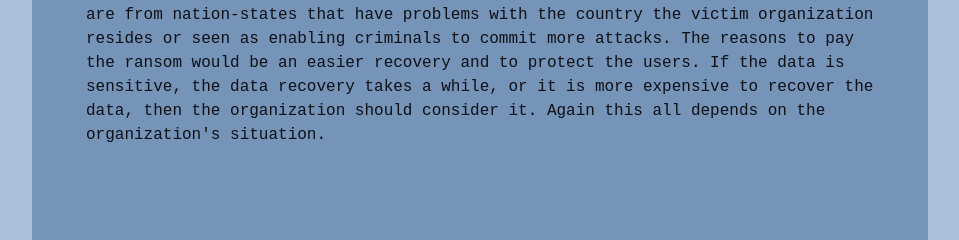
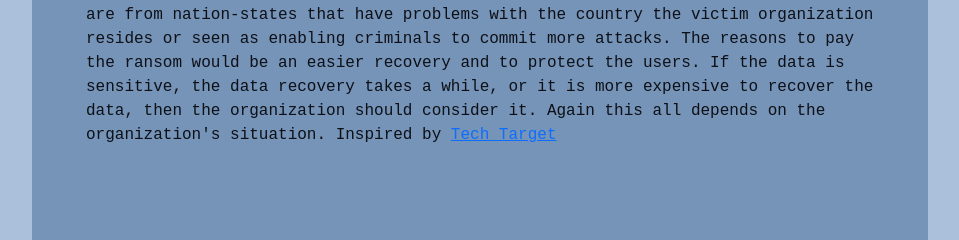
Before and after one commit to MP45r/Project-1-Resources, a plain HTML site: page index.html in a window 1280 px wide. Shown: the part 1288-1528 px from the top of the page, without its empty margins (160-1119 px from the left). Drawn offline with nearby package versions, Linux system fonts and the light colour scheme; a web font is replaced by a local one.

Commit message:
Update index.html

```diff
--- a/index.html
+++ b/index.html
@@ -81,6 +81,7 @@
                             The reasons to pay the ransom would be an easier recovery and to protect the users.
                             If the data is sensitive, the data recovery takes a while, or it is more expensive to recover the data, then the organization should consider it.
                             Again this all depends on the organization's situation.
+                            Inspired by <a href="https://www.techtarget.com/searchsecurity/tip/Should-companies-pay-ransomware-and-is-it-illegal-to#:~:text=Is%20it%20legal%20to%20pay,legally%20allowed%20to%20do%20so.">Tech Target</a>
                         </p>
                     </div>
                 </article>
```
